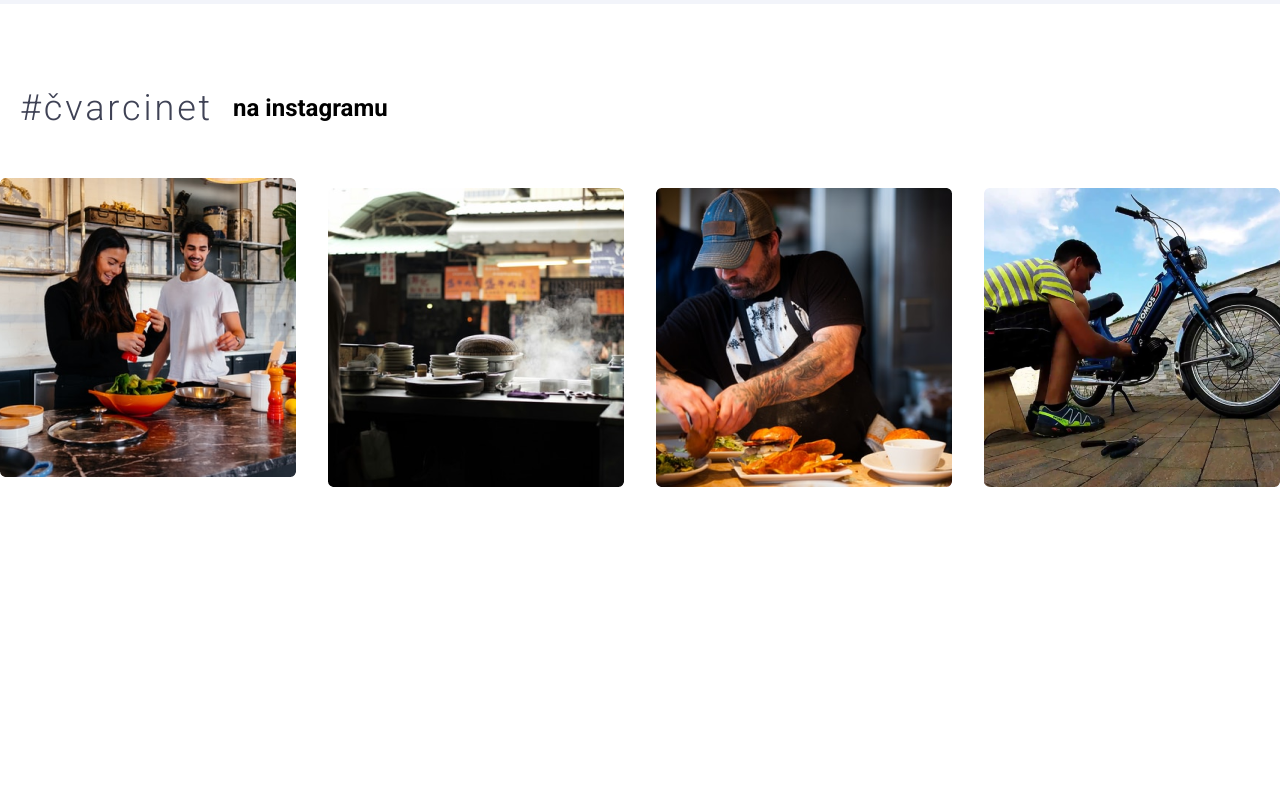
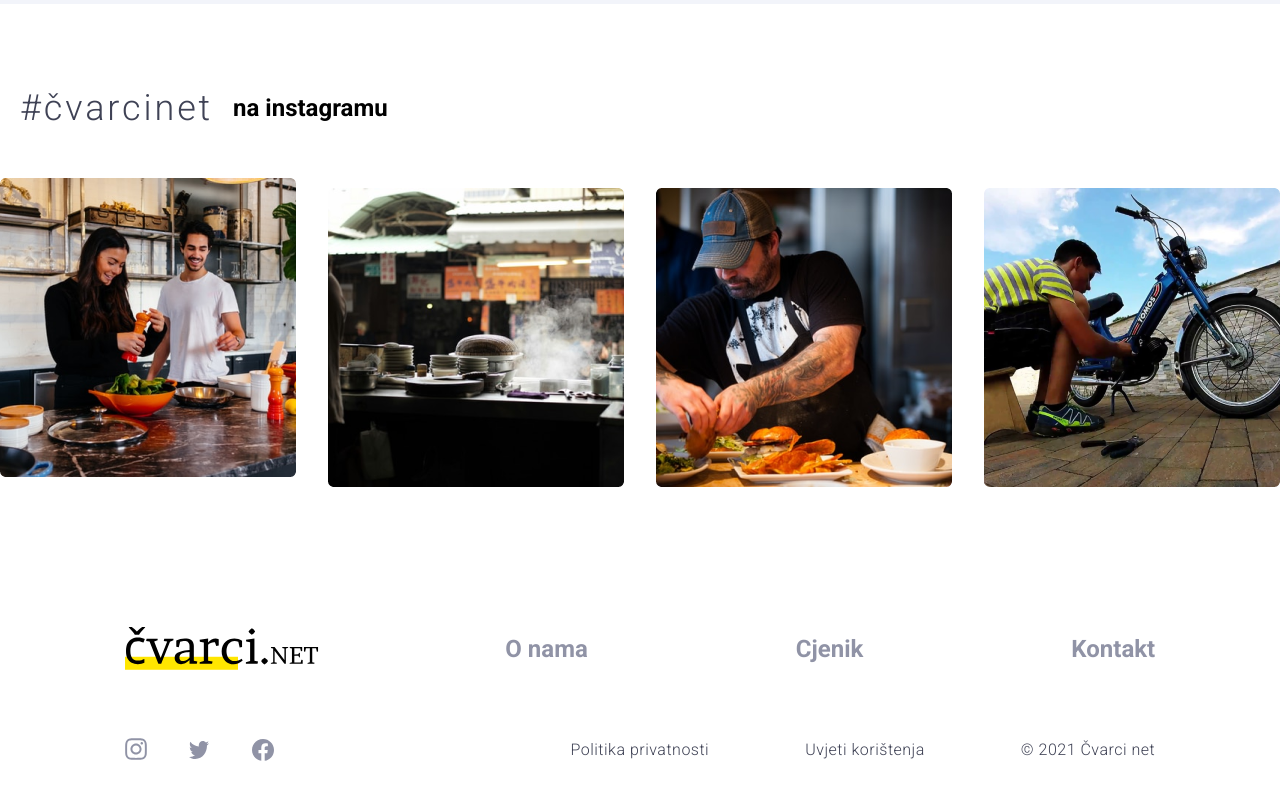
Before and after one commit to fikaso/cvarci-net, a React (Create React App) app: page / in a window 1280 px wide. Shown: the part 2733-3533 px from the top of the page. Before the commit the page ends 3220 px from the top, so only its background shows below. Built offline with nearby package versions, Linux system fonts and the light colour scheme.

Commit message:
Added footer

```diff
--- a/src/App.js
+++ b/src/App.js
@@ -2,6 +2,7 @@ import "./App.css";
 import Circles from "./components/Circles";
 import Contact from "./components/Contact";
 import Features from "./components/Features";
+import Footer from "./components/Footer";
 import Header from "./components/Header";
 import InstagramBlock from "./components/InstagramBlock";
 import Location from "./components/Location";
@@ -32,6 +33,7 @@ function App() {
         <Circles />
         <InstagramBlock />
       </div>
+      <Footer />
     </div>
   );
 }
--- /dev/null
+++ b/src/components/Footer.js
@@ -0,0 +1,50 @@
+function Footer() {
+  return (
+    <div className="mt-16 md:mt-[4.5rem] mb-10 space-y-5 lg:space-y-0">
+      <div className="flex flex-col md:flex-row items-center justify-between px-5 md:px-[7.8rem] md:pt-[4.25rem]">
+        <div>
+          <a href="./">
+            <img src="./icons/main-logo.svg" alt="main-logo" />
+          </a>
+        </div>
+        <div className="flex space-x-5 lg:space-x-20 xl:space-x-52 text-manatee-500 mt-3 md:mt-0">
+          <a href="./">
+            <h3>O nama</h3>
+          </a>
+          <a href="./">
+            <h3>Cjenik</h3>
+          </a>
+          <a href="./">
+            <h3>Kontakt</h3>
+          </a>
+        </div>
+      </div>
+      <div className="flex flex-col lg:flex-row items-center justify-between px-5 md:px-[7.8rem] md:pt-[4.25rem] space-y-5 lg:space-y-0">
+        <div className="flex space-x-10 md-space-x-5">
+          <a href="https://www.instagram.com">
+            <img src="./icons/instagram-icon.svg" alt="" />
+          </a>
+          <a href="https://www.twitter.com">
+            <img src="./icons/twitter-icon.svg" alt="" />
+          </a>
+          <a href="https://www.facebook.com">
+            <img src="./icons/fb-icon.svg" alt="" />
+          </a>
+        </div>
+        <div className="flex space-x-5 lg:space-x-10 xl:space-x-24 text-manatee-500 mt-3 md:mt-0">
+          <a href="./">
+            <p>Politika privatnosti</p>
+          </a>
+          <a href="./">
+            <p>Uvjeti korištenja</p>
+          </a>
+          <a href="./">
+            <p>&copy; 2021 Čvarci net</p>
+          </a>
+        </div>
+      </div>
+    </div>
+  );
+}
+
+export default Footer;
--- a/src/components/InstagramBlock.js
+++ b/src/components/InstagramBlock.js
@@ -1,6 +1,6 @@
 function InstagramBlock() {
   return (
-    <div className="mt-16">
+    <div className="mt-10 md:mt-16">
       <div className="flex items-center space-x-5 h-20 px-5">
         <h2>#čvarcinet</h2>
         <h3>na instagramu</h3>
```
